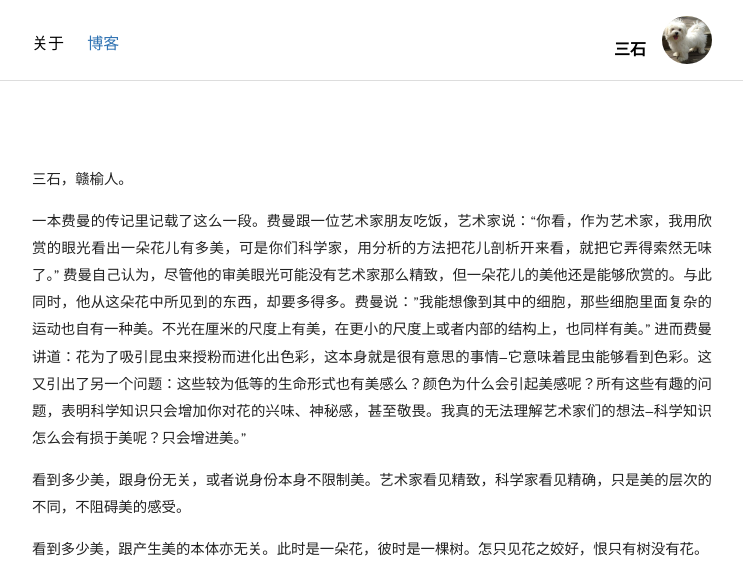
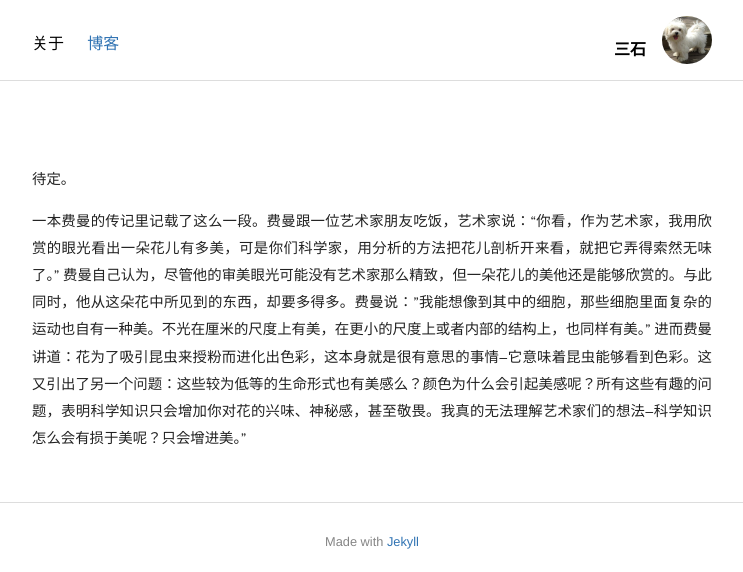
Before and after one commit to shirleysteve/1, a Jekyll site: the page built from index.html, in a window 1280 px wide. Shown: the top 572 px of the page, without its empty margins (268-1011 px from the left). Built offline with Jekyll 4.4.1, drawn with Linux system fonts in a browser that asks for light colours; nearby versions of some CDN libraries.

Commit message:
Update index.html

```diff
--- a/index.html
+++ b/index.html
@@ -1,8 +1,8 @@
 ---
 layout: default
 category: about
-title:  三石-有文字的日子里
-description: 有味道
+title: 待定
+description: 待定
 ---
 
 <section class="about-me inner" itemscope itemtype="http://data-vocabulary.org/Person">
@@ -20,20 +20,14 @@ description: 有味道
   </h1>
 
   <p>
-三石，赣榆人。
+待定。
     </p>
 
  <p>
 一本费曼的传记里记载了这么一段。费曼跟一位艺术家朋友吃饭，艺术家说：“你看，作为艺术家，我用欣赏的眼光看出一朵花儿有多美，可是你们科学家，用分析的方法把花儿剖析开来看，就把它弄得索然无味了。” 费曼自己认为，尽管他的审美眼光可能没有艺术家那么精致，但一朵花儿的美他还是能够欣赏的。与此同时，他从这朵花中所见到的东西，却要多得多。费曼说：”我能想像到其中的细胞，那些细胞里面复杂的运动也自有一种美。不光在厘米的尺度上有美，在更小的尺度上或者内部的结构上，也同样有美。”  进而费曼讲道：花为了吸引昆虫来授粉而进化出色彩，这本身就是很有意思的事情–它意味着昆虫能够看到色彩。这又引出了另一个问题：这些较为低等的生命形式也有美感么？颜色为什么会引起美感呢？所有这些有趣的问题，表明科学知识只会增加你对花的兴味、神秘感，甚至敬畏。我真的无法理解艺术家们的想法–科学知识怎么会有损于美呢？只会增进美。”
  </p>
 
- <p>
-看到多少美，跟身份无关，或者说身份本身不限制美。艺术家看见精致，科学家看见精确，只是美的层次的不同，不阻碍美的感受。
- </p>
 
- <p>
-看到多少美，跟产生美的本体亦无关。此时是一朵花，彼时是一棵树。怎只见花之姣好，恨只有树没有花。
- </p>
 
  <p>
 <div class="center">
```
